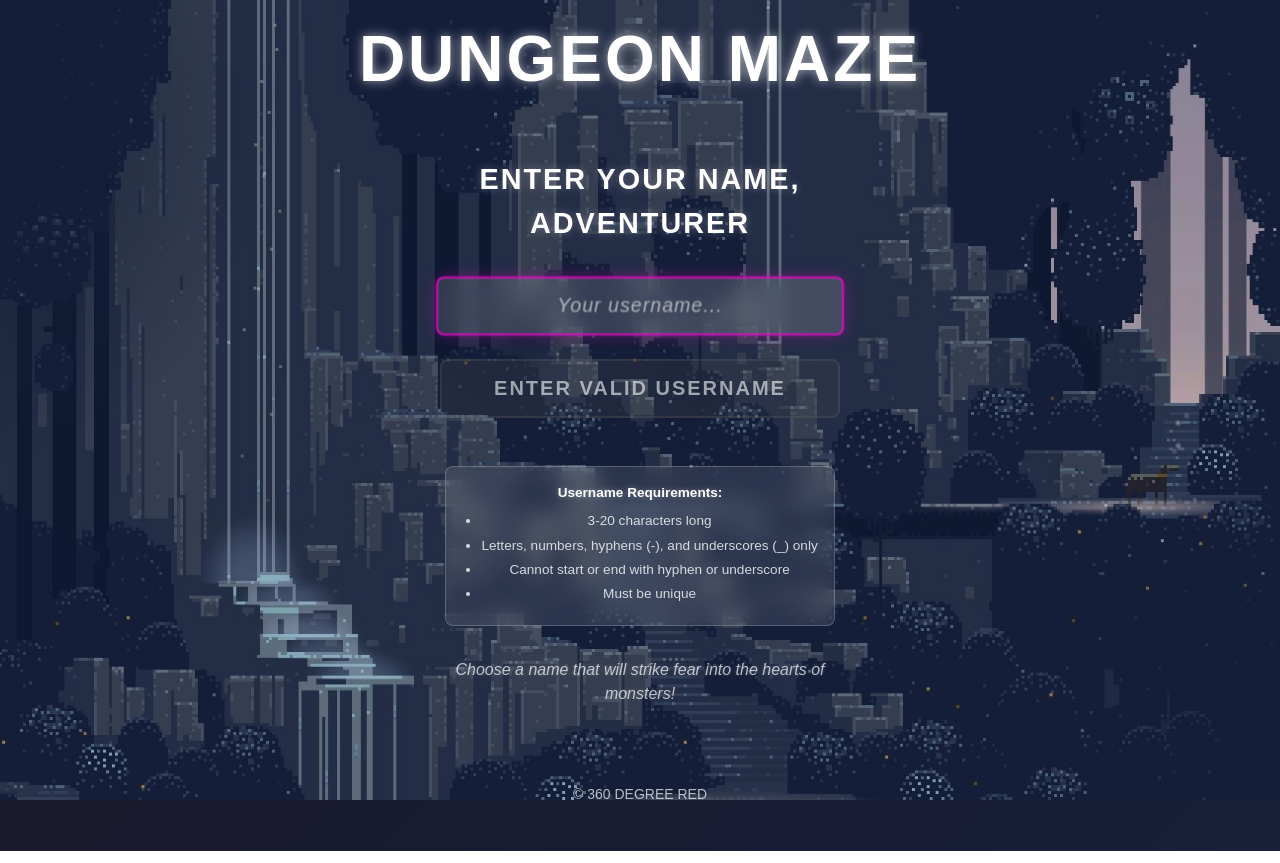
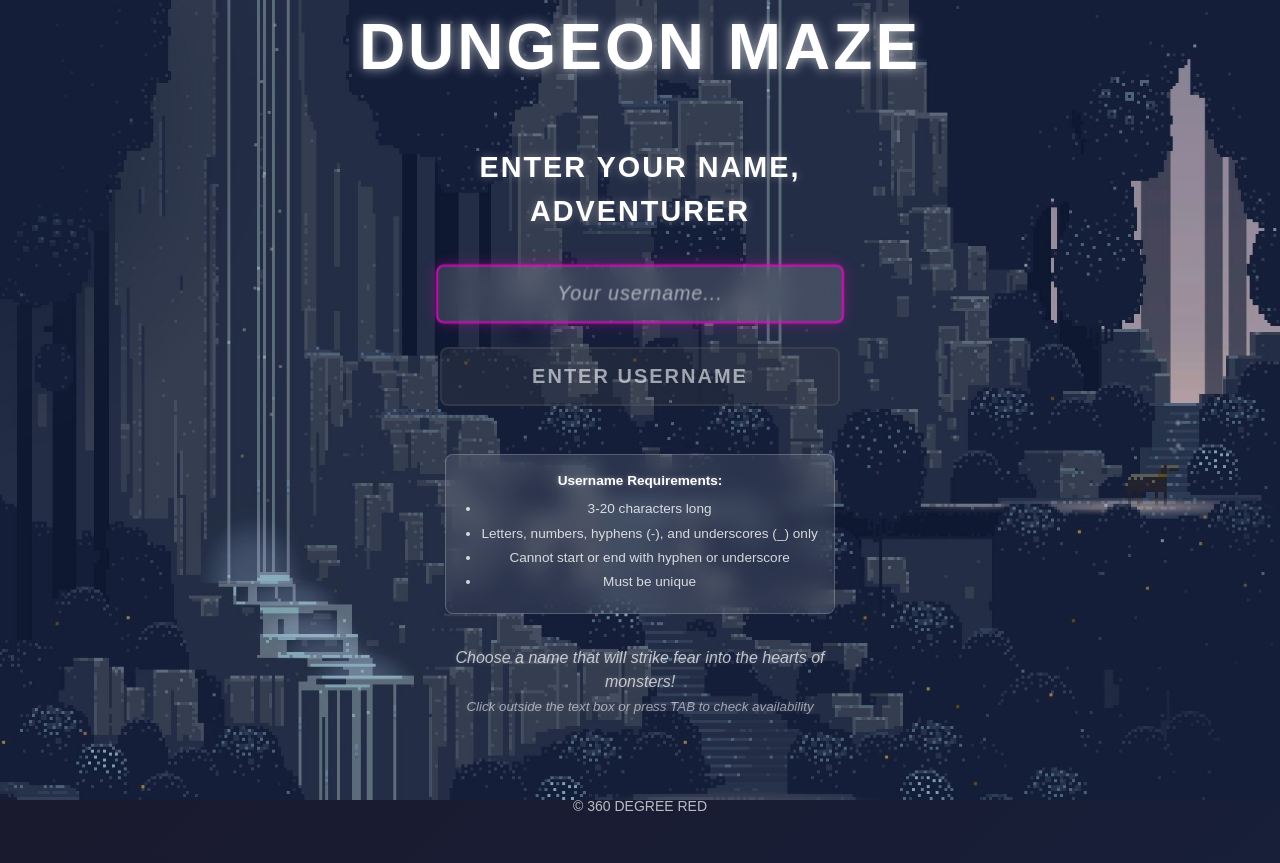
Before and after one commit to celestinryf/UMaze, a React (Vite) app in the folder client/: page / in a window 1280 px wide. Built offline with nearby package versions, Linux system fonts and the light colour scheme.

Commit message:
fix: constant calls to username validation

```diff
--- a/client/src/routes/startscreen/StartScreen.jsx
+++ b/client/src/routes/startscreen/StartScreen.jsx
@@ -11,7 +11,6 @@ import clickSFX from '../../assets/click.mp3';
 class UsernameValidator {
   static MIN_LENGTH = 3;
   static MAX_LENGTH = 20;
-  static DEBOUNCE_DELAY = 500;
 
   static validateFormat(username) {
     if (!username || username.length < this.MIN_LENGTH) {
@@ -40,7 +39,7 @@ class UsernameValidator {
   }
 }
 
-// Custom hook for username validation with debouncing
+// Custom hook for username validation with intelligent checking
 function useUsernameValidation() {
   const [status, setStatus] = useState({
     isChecking: false,
@@ -49,20 +48,27 @@ function useUsernameValidation() {
     type: 'idle' // 'idle', 'error', 'success', 'checking'
   });
 
-  const validateUsername = async (username) => {
+  const validateUsername = async (username, force = false) => {
     if (!username.trim()) {
       setStatus({ isChecking: false, message: '', isValid: false, type: 'idle' });
       return;
     }
 
-    // Format validation first
+    // Format validation first (always instant, no API call)
     const formatError = UsernameValidator.validateFormat(username);
     if (formatError) {
       setStatus({ isChecking: false, message: formatError, isValid: false, type: 'error' });
       return;
     }
 
-    // Availability check
+    // Only check availability if format is valid AND we're forced to check
+    if (!force) {
+      // Just show that format is valid, don't mention checking availability
+      setStatus({ isChecking: false, message: '', isValid: false, type: 'idle' });
+      return;
+    }
+
+    // Availability check (only when forced)
     setStatus({ isChecking: true, message: 'Checking availability...', isValid: false, type: 'checking' });
 
     const availabilityError = await UsernameValidator.checkAvailability(username);
@@ -92,16 +98,21 @@ function StartScreen() {
     }
   }, []);
 
-  // Debounced validation effect
+  // Only validate format as user types, check availability when they finish
   useEffect(() => {
-    const timeoutId = setTimeout(() => {
-      if (usernameInput && !showButtons) {
-        validateUsername(usernameInput);
-      }
-    }, UsernameValidator.DEBOUNCE_DELAY);
+    if (usernameInput && !showButtons) {
+      // Only format validation, no API calls
+      validateUsername(usernameInput, false);
+    }
+  }, [usernameInput, showButtons, validateUsername]);
 
-    return () => clearTimeout(timeoutId);
-  }, [usernameInput, showButtons, validateUsername]);
+  // Handle when user finishes typing and leaves the input
+  const handleInputBlur = () => {
+    if (usernameInput.trim() && validationStatus.type !== 'error') {
+      // Now check availability with API call
+      validateUsername(usernameInput.trim(), true);
+    }
+  };
 
   const handleUsernameSubmit = async (e) => {
     e.preventDefault();
@@ -109,6 +120,12 @@ function StartScreen() {
     if (!usernameInput.trim()) {
       alert('Please enter a username');
       return;
+    }
+
+    // If we haven't checked availability yet, check it now
+    if (validationStatus.type === 'idle' && !validationStatus.isValid) {
+      await validateUsername(usernameInput.trim(), true);
+      return; // Let the user see the result before proceeding
     }
 
     if (!validationStatus.isValid) {
@@ -190,6 +207,7 @@ function StartScreen() {
                 type="text"
                 value={usernameInput}
                 onChange={(e) => setUsernameInput(e.target.value)}
+                onBlur={handleInputBlur}
                 placeholder="Your username..."
                 className={getInputClassName()}
                 maxLength={UsernameValidator.MAX_LENGTH}
@@ -201,16 +219,20 @@ function StartScreen() {
               <button
                 type="submit"
                 className={styles.usernameButton}
-                disabled={!validationStatus.isValid}
+                disabled={!usernameInput.trim() || validationStatus.type === 'error'}
               >
-                {validationStatus.isValid ? 'BEGIN QUEST' : 'ENTER VALID USERNAME'}
+                {validationStatus.isValid ? 'BEGIN QUEST' :
+                 validationStatus.type === 'error' ? 'FIX USERNAME' :
+                 validationStatus.type === 'checking' ? 'CHECKING...' :
+                 usernameInput.trim() ? 'CHECK AVAILABILITY' : 'ENTER USERNAME'}
               </button>
             </form>
 
             {getUsernameGuidelines()}
 
             <p className={styles.usernameHint}>
-              Choose a name that will strike fear into the hearts of monsters!
+              Choose a name that will strike fear into the hearts of monsters!<br/>
+              <small style={{opacity: 0.8}}>Click outside the text box or press TAB to check availability</small>
             </p>
           </div>
         ) : (
```
